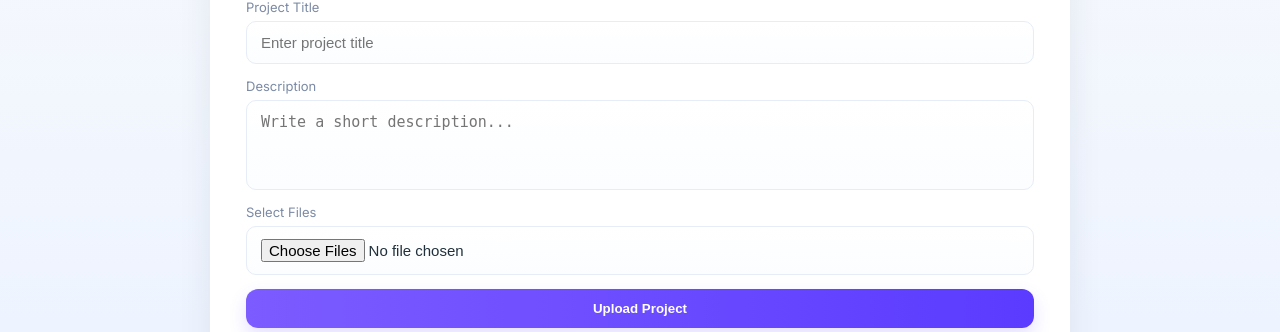
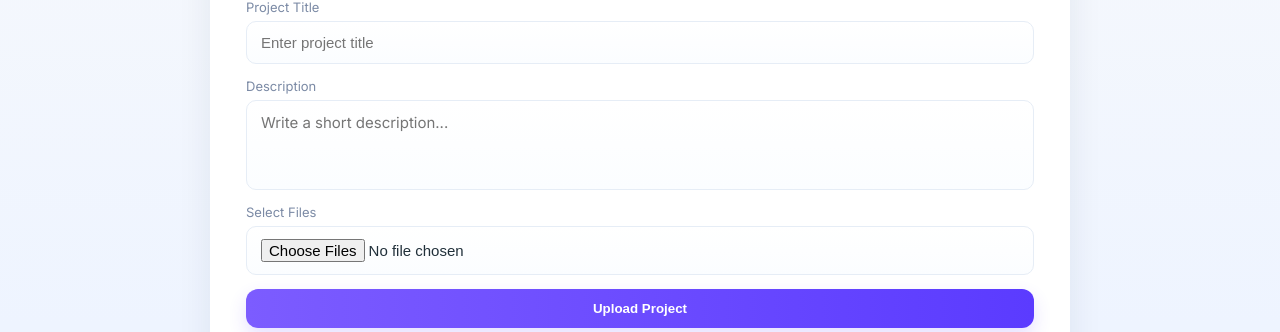
Before and after one commit to brakobby/uploadSystem, a Django app: page /upload/ in a window 1280 px wide. Shown: the part 178-510 px from the top of the page. Run offline with Django 5.2, Linux system fonts and the light colour scheme.

Commit message:
changed font style for description on the upload page

```diff
--- a/uploadSysV1/templates/mainpages/upload.html
+++ b/uploadSysV1/templates/mainpages/upload.html
@@ -109,6 +109,9 @@
 
     textarea{resize:none;min-height:90px;}
 
+    #description{
+      font-family: 'Inter';
+    }
     input:focus, textarea:focus{
       box-shadow:0 6px 20px rgba(124,92,255,0.12);
       border-color:rgba(124,92,255,0.28);
```
